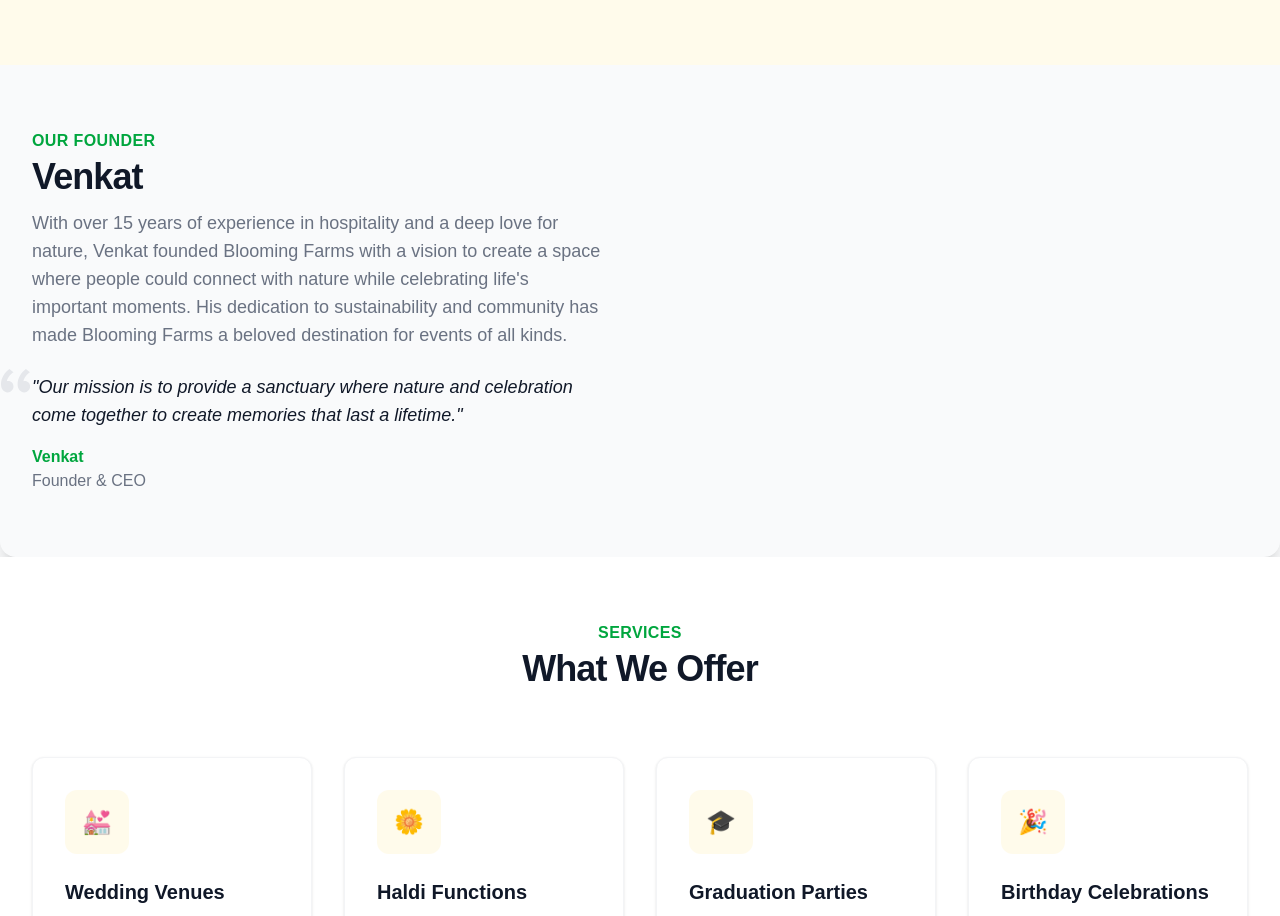
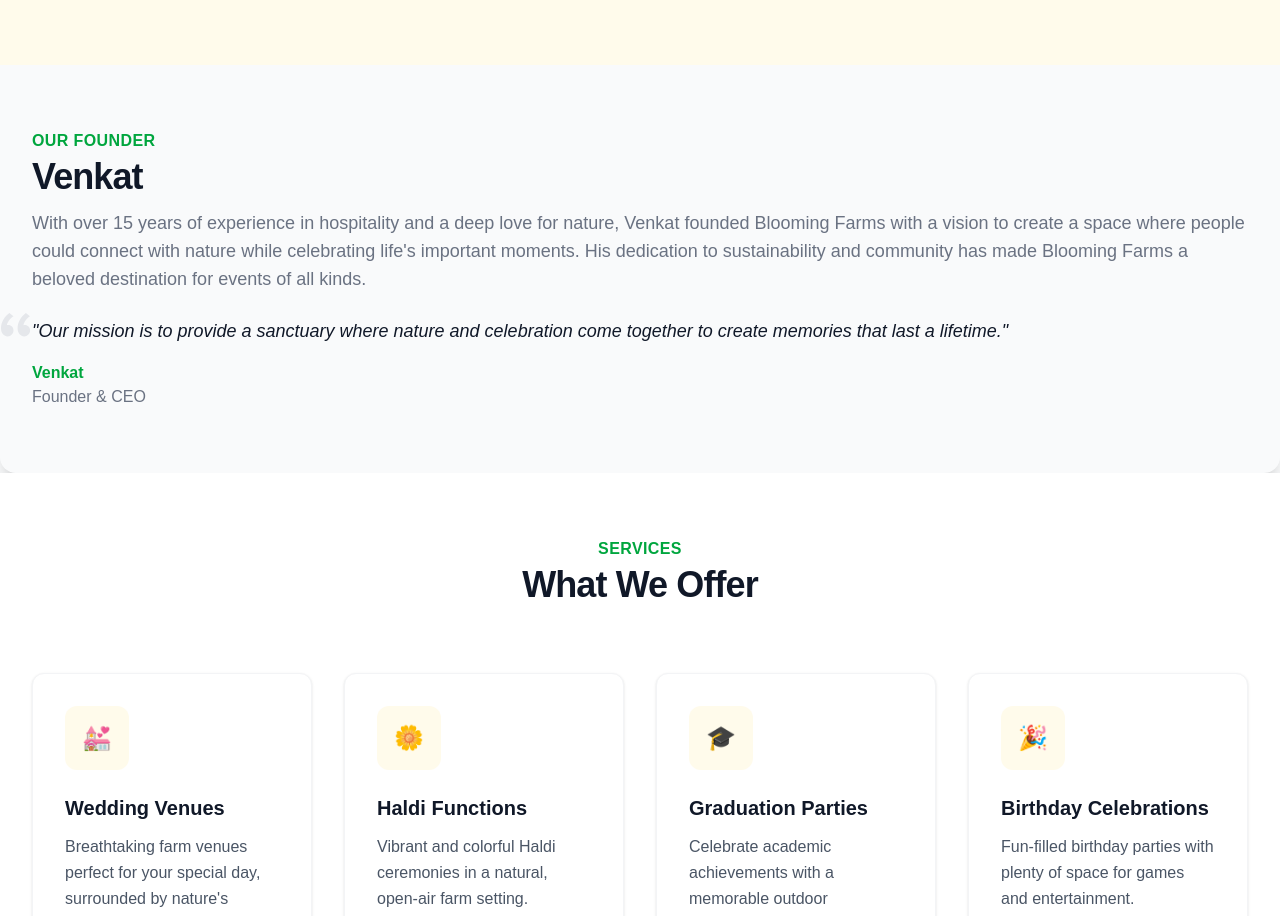
Before and after one commit to kiranb555/blooming_farm_venues, a Next.js app: page /about in a window 1280 px wide. Shown: the part 863-1779 px from the top of the page. Built offline with nearby package versions, Linux system fonts and the light colour scheme.

Commit message:
moved haldi image to last, about content to center

```diff
--- a/src/app/about/page.js
+++ b/src/app/about/page.js
@@ -98,7 +98,7 @@ export default function AboutPage() {
       {/* Founder Section */}
       <div className="py-16 rounded-2xl shadow-xl overflow-hidden">
         <div className="max-w-7xl mx-auto px-4 sm:px-6 lg:px-8">
-          <div className="lg:grid lg:grid-cols-2 lg:gap-16 items-center">
+          {/* <div className="lg:grid lg:grid-cols-2 lg:gap-16 items-center"> */}
             {/* <div className="relative h-64 md:h-96 lg:relative lg:min-h-[400px]">
               <Image
                 src={`${process.env.NODE_ENV === 'production' ? '/blooming_farm_venues' : ''}/founder.jpg`}
@@ -109,7 +109,7 @@ export default function AboutPage() {
                 priority
               />
             </div> */}
-            <div className="mt-10 lg:mt-0">
+            <div className="mt-10 lg:mt-0 items-center">
               <div className="text-base max-w-prose lg:max-w-none">
                 <h2 className="text-base text-green-600 font-semibold tracking-wide uppercase">
                   Our Founder
@@ -152,7 +152,7 @@ export default function AboutPage() {
                 </div>
               </div>
             </div>
-          </div>
+          {/* </div> */}
         </div>
       </div>
 
--- a/src/components/slider/index.js
+++ b/src/components/slider/index.js
@@ -8,12 +8,6 @@ import Image from "next/image";
 import { motion } from "framer-motion";
 
 const sliderImages = [
-  {
-    src: "https://images.unsplash.com/photo-1741441033653-aaea80f10c1a?q=80&w=1673&auto=format&fit=crop&ixlib=rb-4.1.0&ixid=M3wxMjA3fDB8MHxwaG90by1wYWdlfHx8fGVufDB8fHx8fA%3D%3D",
-    alt: "Colorful Haldi Celebration",
-    title: "Haldi on the Farm",
-    subtitle: "Traditional ceremonies surrounded by nature"
-  },
   {
     src: "https://images.unsplash.com/photo-1685524482347-b81b4ebfa400?q=80&w=2072&auto=format&fit=crop&ixlib=rb-4.1.0&ixid=M3wxMjA3fDB8MHxwaG90by1wYWdlfHx8fGVufDB8fHx8fA%3D%3D",
     alt: "Outdoor wedding ceremony in farm setting",
@@ -47,6 +41,12 @@ const sliderImages = [
     title: "Graduation Party",
     subtitle: "Celebrate with friends and family in a natural setting"
   },
+  {
+    src: "https://images.unsplash.com/photo-1741441033653-aaea80f10c1a?q=80&w=1673&auto=format&fit=crop&ixlib=rb-4.1.0&ixid=M3wxMjA3fDB8MHxwaG90by1wYWdlfHx8fGVufDB8fHx8fA%3D%3D",
+    alt: "Colorful Haldi Celebration",
+    title: "Haldi on the Farm",
+    subtitle: "Traditional ceremonies surrounded by nature"
+  }
   // Plant Nursery
   // {
   //   src: "https://images.unsplash.com/photo-1585320806297-9794b3e4eeae?ixlib=rb-4.0.3",
```
